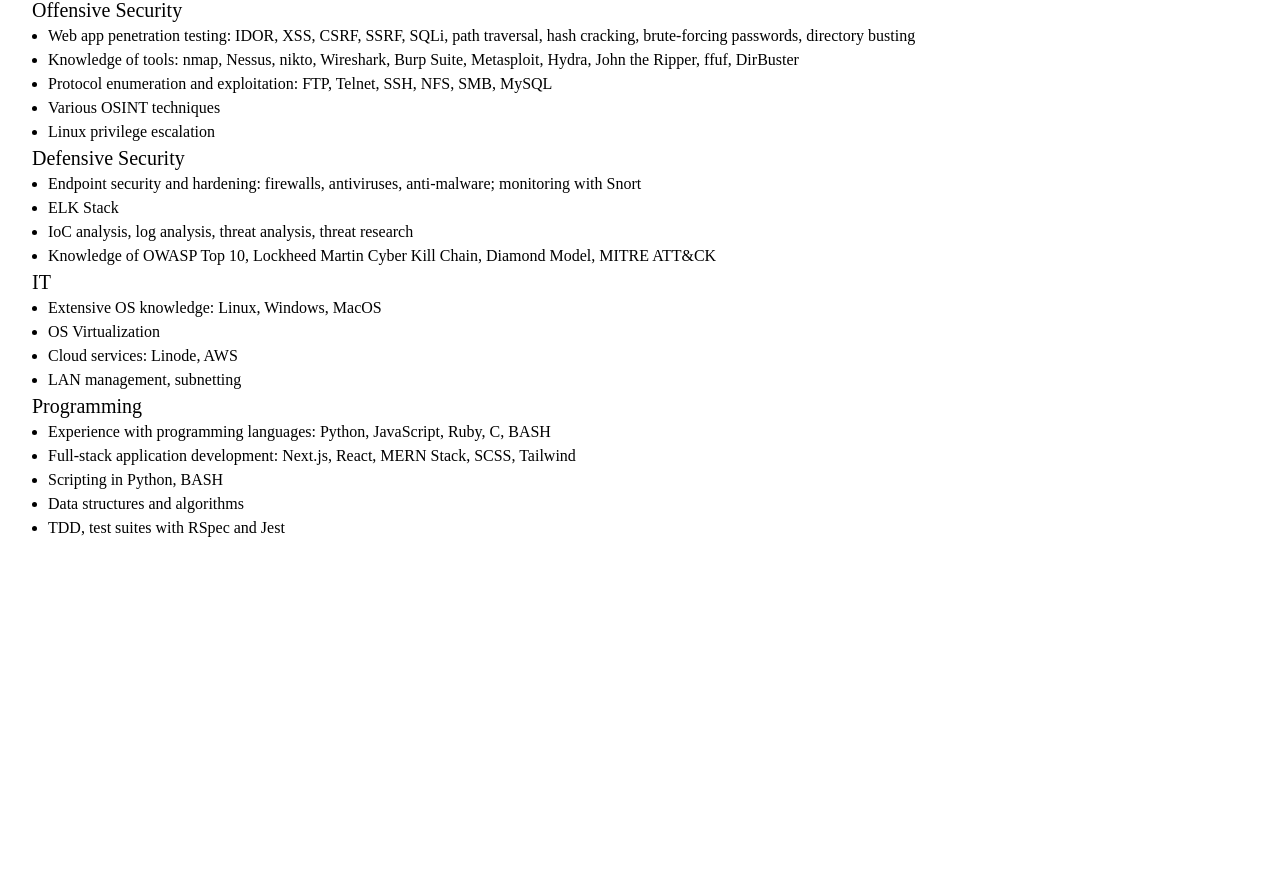
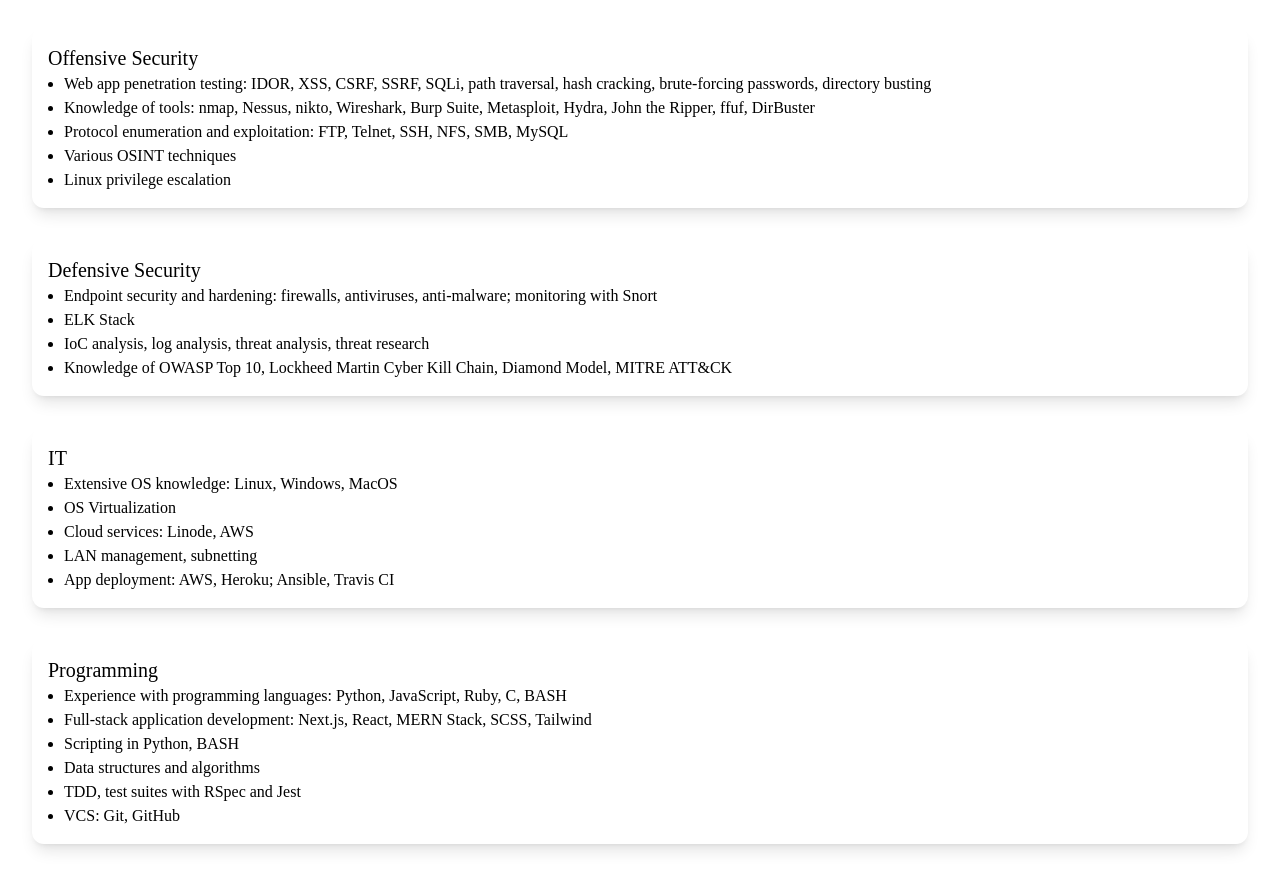
Before and after one commit to ordsec/ordsec-tech-next, a Next.js app: page / in a window 1280 px wide. Shown: the part 668-1544 px from the top of the page. Before the commit the page ends 1240 px from the top, so only its background shows below. Built offline with nearby package versions, Linux system fonts and the light colour scheme; a web font is replaced by a local one.

Commit message:
add styling to skill cards

```diff
--- a/pages/index.js
+++ b/pages/index.js
@@ -7,6 +7,7 @@
 
 import Navbar from "../components/Navbar";
 
+// Styling TODO: add colours to headers, add background, add wrappers for sections
 export default function Home() {
   return (
     <div>
@@ -30,6 +31,7 @@
             <h3 className="text-xl py-2">Aspiring Cybersecurity Professional</h3>
             <p className="text-md py-5 leading-8 text-gray-800">Brief bio here</p>
           </div>
+          {/* TODO: break out social to a component, add links */}
           <div className="text-4xl flex justify-center gap-12 text-gray-700">
             <AiFillLinkedin />
             <AiOutlineGithub />
@@ -39,7 +41,7 @@
 
         <section className="m-8">
           <h2 className="text-2xl py-1 text-center">My Skills</h2>
-          <div>
+          <div className="shadow-lg p-4 rounded-xl my-8">
             <h3 className="text-xl">Offensive Security</h3>
             <ul className="list-disc mx-4">
               <li>Web app penetration testing: IDOR, XSS, CSRF, SSRF, SQLi, path traversal, hash cracking, brute-forcing passwords, directory busting</li>
@@ -49,7 +51,7 @@
               <li>Linux privilege escalation</li>
             </ul>
           </div>
-          <div>
+          <div className="shadow-lg p-4 rounded-xl my-8">
             <h3 className="text-xl">Defensive Security</h3>
             <ul className="list-disc mx-4">
               <li>Endpoint security and hardening: firewalls, antiviruses, anti-malware; monitoring with Snort</li>
@@ -58,16 +60,17 @@
               <li>Knowledge of OWASP Top 10, Lockheed Martin Cyber Kill Chain, Diamond Model, MITRE ATT&CK</li>
             </ul>
           </div>
-          <div>
+          <div className="shadow-lg p-4 rounded-xl my-8">
             <h3 className="text-xl">IT</h3>
             <ul className="list-disc mx-4">
               <li>Extensive OS knowledge: Linux, Windows, MacOS</li>
               <li>OS Virtualization</li>
               <li>Cloud services: Linode, AWS</li>
               <li>LAN management, subnetting</li>
+              <li>App deployment: AWS, Heroku; Ansible, Travis CI</li>
             </ul>
           </div>
-          <div>
+          <div className="shadow-lg p-4 rounded-xl my-8">
             <h3 className="text-xl">Programming</h3>
             <ul className="list-disc mx-4">
               <li>Experience with programming languages: Python, JavaScript, Ruby, C, BASH</li>
@@ -75,6 +78,7 @@
               <li>Scripting in Python, BASH</li>
               <li>Data structures and algorithms</li>
               <li>TDD, test suites with RSpec and Jest</li>
+              <li>VCS: Git, GitHub</li>
             </ul>
           </div>
         </section>
```
